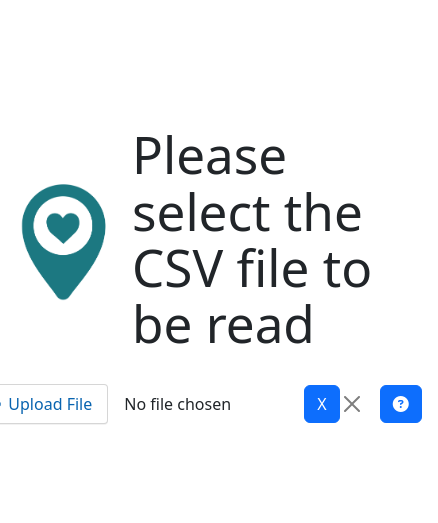
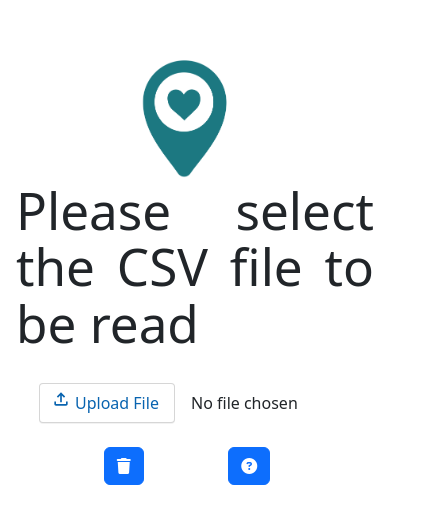
Before and after one commit to luis2605/dataShow, a React (Vite) app in the folder dataShow/: page / in a window 390 px wide. Shown: the part 151-674 px from the top of the page, 438 px wide, since content can reach past the window. Built offline with nearby package versions, Linux system fonts and the light colour scheme.

Commit message:
fixing styles

```diff
--- a/dataShow/src/components/CsvToJSON/CSVToJSON.jsx
+++ b/dataShow/src/components/CsvToJSON/CSVToJSON.jsx
@@ -82,9 +82,12 @@ return(
   {jsonData && <img className={classes["logoText"]} src={ logoText}></img>}
     <div className={classes["input-container"]}>
     <input ref={inputFileRef}  type="file" accept=".csv" onChange={handleFileUpload} />
-  <Button onClick={removeCsvFile}>X</Button>
- <CloseButton  onClick={removeCsvFile}/>
- <Button    onClick={openHelpInitialModal} style={{ margin:'0 1em' }}>  <i className="fas fa-question-circle" style={{ fontSize: '16px', color: 'white' }}></i></Button>
+  <div className={classes["btn-container"]}>
+  <Button onClick={removeCsvFile}><i className="fas fa-trash" style={{ fontSize: '16px', color: 'white' }}></i></Button>
+
+<Button    onClick={openHelpInitialModal} style={{ margin:'0 1em' }}>  <i className="fas fa-question-circle" style={{ fontSize: '16px', color: 'white' }}></i></Button>
+  </div>
+
  <Modal isOpen={openHelpInitial} onClose={closeHelpInitialModal}>
         <h2 >How to get the CSV file from Sharetribe Flex Console ? </h2>
        <div className={classes["help-container"]}>
--- a/dataShow/src/components/CsvToJSON/CSVToJson.module.css
+++ b/dataShow/src/components/CsvToJSON/CSVToJson.module.css
@@ -18,6 +18,10 @@
   display: flex;
   align-items: center;
 }
+
+.btn-container{
+  display: flex;
+}
 .logo-title{
   display: flex;
   align-items: center;
@@ -35,7 +39,7 @@
  input[type="file"] {
   outline: none;
   padding: 8px 4px;
-  margin: 1em ;
+
 }
 
 input[type="file"]:focus-within::file-selector-button,
@@ -123,3 +127,34 @@ input[type="file"]::file-selector-button:active {
   border-radius: 10px;
   margin-right:2em;
 }
+
+/*media queries*/
+
+@media screen and (max-width:425px){
+
+  .logo-title{
+    flex-direction: column;
+  }
+
+  .logo-title h1{
+    text-align: justify;
+  }
+ .input-container{
+  flex-direction: column;
+  width: 100%;
+  margin: 1em;
+ }
+
+ .btn-container{
+  width: 100%;
+  margin: 1em;
+  justify-content: space-evenly;
+}
+ .help-container{
+  flex-direction: column;
+ }
+ .help-container-img{
+  width: 200px;
+  margin: 1em 0;
+ }
+}
--- a/dataShow/src/components/FilterComponent/FilterComponent.jsx
+++ b/dataShow/src/components/FilterComponent/FilterComponent.jsx
@@ -650,7 +650,7 @@ const selectedItems = selectedCustomData.map((item, index)=>{
            <>
            <p style={{ marginTop:'1em' }}>elements: {multipleFilterData.length}</p>
 
-         <Table striped bordered hover   id="filteredTable" >
+          <Table striped bordered hover   id="filteredTable" >
          <thead>
             <tr>
               <th>Index</th>
@@ -693,6 +693,8 @@ const selectedItems = selectedCustomData.map((item, index)=>{
           <tbody>{mappedElement}</tbody>
          </Table>
 
+
+
          </>
 
     )}
--- a/dataShow/src/components/FilterComponent/filterComponent.module.css
+++ b/dataShow/src/components/FilterComponent/filterComponent.module.css
@@ -51,6 +51,7 @@ label{
     text-align: left;
 }
 /*table styles*/
+
 tr {
     text-align: center;
   }
@@ -66,7 +67,7 @@ thead{
     background: rgba(255,255,255,0.4);
     -webkit-backdrop-filter: blur(38px);
     backdrop-filter: blur(38px);
-    border: 1px solid rgba(255,255,255,0.2);
+
     text-align: center;
 }
 
```
